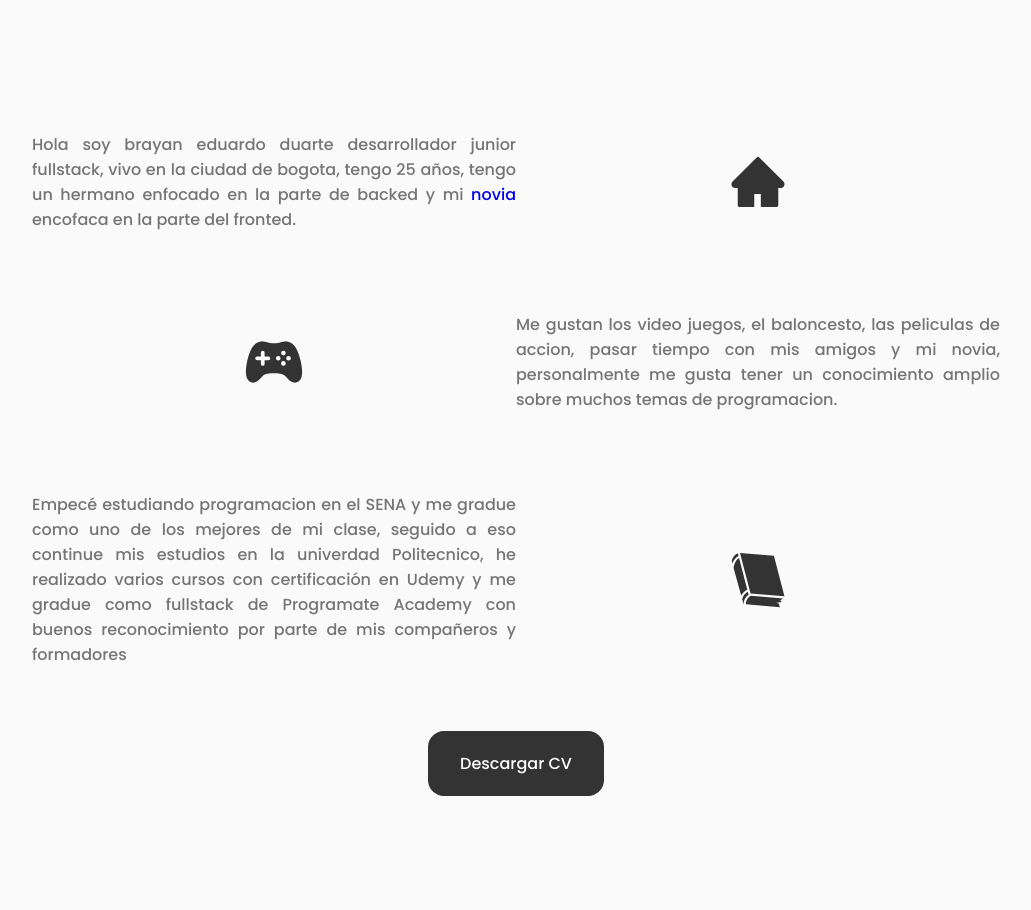
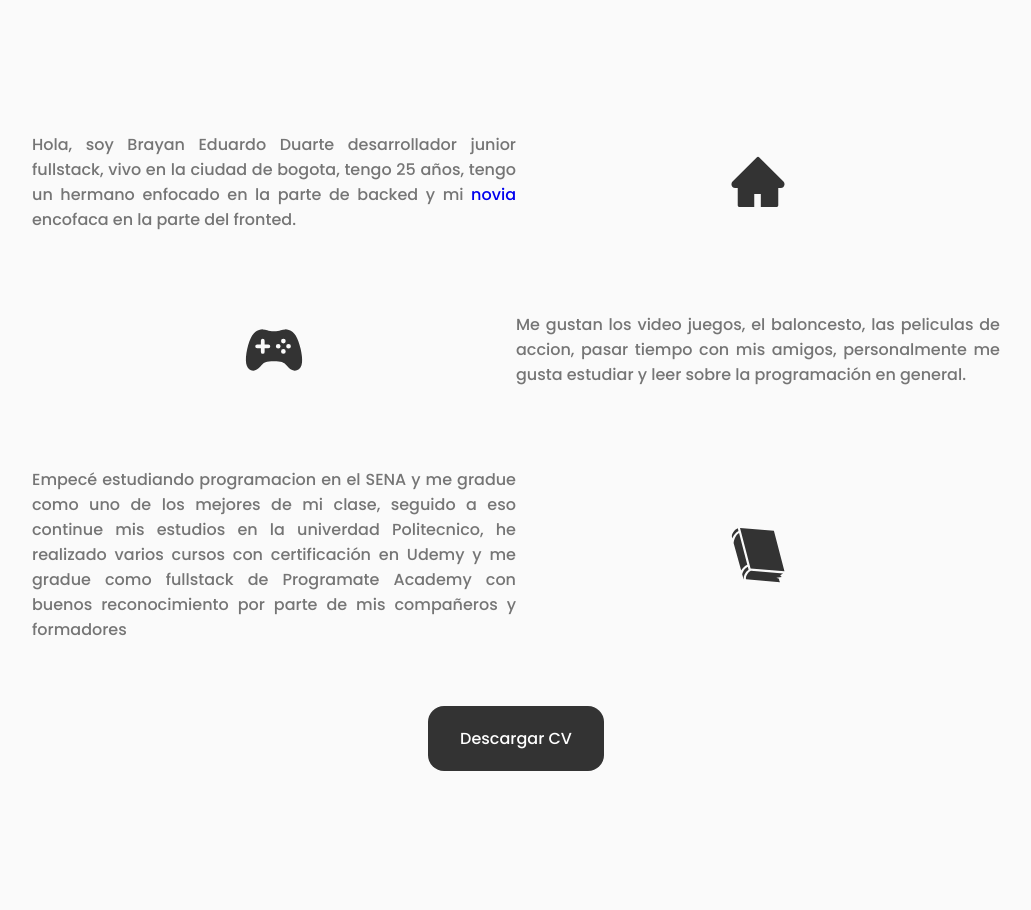
Before and after one commit to Bryan0175/Portafolio, a React (Create React App) app: page / in a window 1280 px wide. Shown: the part 862-1772 px from the top of the page, without its empty margins (124-1155 px from the left). Built offline with nearby package versions, Linux system fonts and the light colour scheme.

Commit message:
error adjustment

```diff
--- a/src/components/about/Info.jsx
+++ b/src/components/about/Info.jsx
@@ -7,7 +7,7 @@ const Info = () => {
       <div className="about__info">
         <div className="about__box">
           <p className="about__description">
-              Hola soy brayan eduardo duarte desarrollador junior fullstack,
+              Hola, soy Brayan Eduardo Duarte desarrollador junior fullstack,
               vivo en la ciudad de bogota, tengo 25 años, tengo un hermano enfocado
               en la parte de backed y mi <a target="_blank" href="https://portafolio-angelus.vercel.app/home">novia </a>
               encofaca en la parte del fronted.</p>
@@ -16,8 +16,8 @@ const Info = () => {
         <div className="about__box">
           <IoGameController className="about__icon"/>
           <p className="about__description">Me gustan los video juegos, el baloncesto,
-          las peliculas de accion, pasar tiempo con mis amigos y mi novia, personalmente
-          me gusta tener un conocimiento amplio sobre muchos temas de programacion.</p>
+          las peliculas de accion, pasar tiempo con mis amigos, personalmente
+          me gusta estudiar y leer sobre la programación en general.</p>
         </div>
         <div className="about__box">
           <p className="about__description">Empecé estudiando programacion en el SENA y me
```
Also changed, not shown: 1 other file (tests, documents, lock files or other folders).
